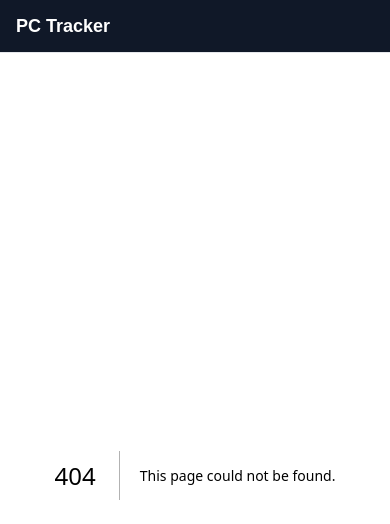
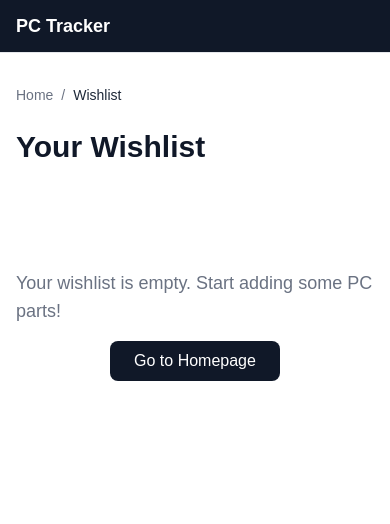
Before and after one commit to farzankln/pc-hardware-price-tracker, a Next.js app: page /wishlist in a window 390 px wide. Before the commit this address had no page. Shown: the top 524 px of the page. Built offline with nearby package versions, Linux system fonts and the light colour scheme.

Commit message:
feat(wishlist): add dedicated wishlist page with product grid
Create a new wishlist page component that displays saved products in a
responsive grid layout. Includes loading state during hydration and
empty state with call-to-action when no items are saved.

```diff
--- /dev/null
+++ b/app/wishlist/page.tsx
@@ -0,0 +1,50 @@
+"use client";
+
+import Link from "next/link";
+import { useWishlist } from "../hooks/useWishlist";
+import { products } from "../data/mock-products";
+import ProductCard from "../components/ProductCard";
+
+export default function WishlistPage() {
+  const { wishlist, isHydrated } = useWishlist();
+  const wishlistProducts = products.filter((p) => wishlist.includes(p.id));
+
+  if (!isHydrated) {
+    return (
+      <div className="mx-auto max-w-7xl px-4 py-8">
+        <h1 className="text-3xl font-bold text-gray-900">Your Wishlist</h1>
+        <p className="mt-4 text-gray-500">Loading...</p>
+      </div>
+    );
+  }
+
+  return (
+    <div className="mx-auto max-w-7xl px-4 py-8">
+      <nav className="mb-6 text-sm text-gray-500">
+        <Link href="/" className="hover:text-gray-800">Home</Link>
+        <span className="mx-2">/</span>
+        <span className="text-gray-800">Wishlist</span>
+      </nav>
+
+      <h1 className="mb-6 text-3xl font-bold text-gray-900">Your Wishlist</h1>
+
+      {wishlistProducts.length === 0 ? (
+        <div className="flex flex-col items-center justify-center py-20">
+          <p className="text-lg text-gray-500">Your wishlist is empty. Start adding some PC parts!</p>
+          <Link
+            href="/"
+            className="mt-4 rounded-lg bg-gray-900 px-6 py-2 text-white transition hover:bg-gray-800"
+          >
+            Go to Homepage
+          </Link>
+        </div>
+      ) : (
+        <div className="grid grid-cols-1 gap-4 sm:grid-cols-2 lg:grid-cols-4">
+          {wishlistProducts.map((product) => (
+            <ProductCard key={product.id} product={product} />
+          ))}
+        </div>
+      )}
+    </div>
+  );
+}
```
